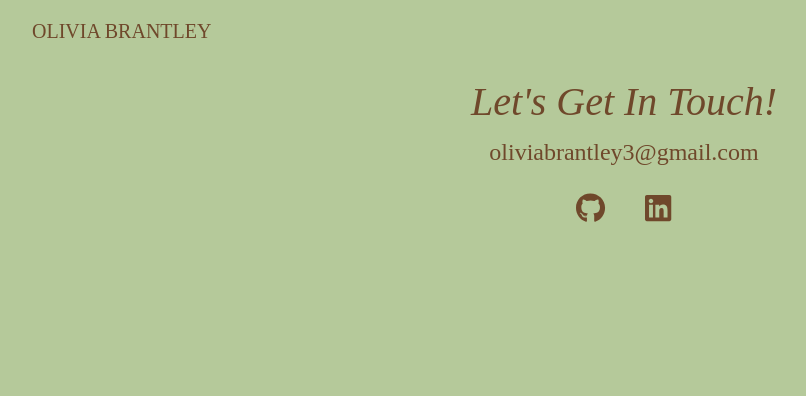
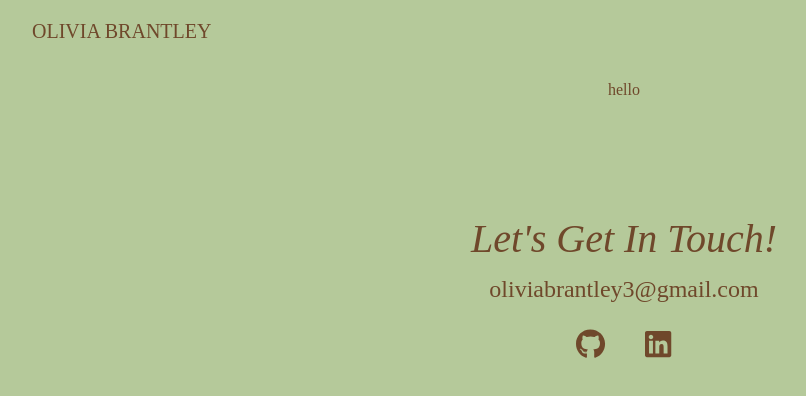
Before and after one commit to olvbrntly/personal-site, a React (Create React App) app: page /resume in a window 1280 px wide. Shown: the top 396 px of the page, without its empty margins (16-822 px from the left). Built offline with nearby package versions, Linux system fonts and the light colour scheme.

Commit message:
added resume component to resume route component

```diff
--- a/src/components/ResumePage.js
+++ b/src/components/ResumePage.js
@@ -1,10 +1,12 @@
 import Header from "./Header"
 import Contact from "./Contact"
+import Resume from "./Resume"
 
 const ResumePage = () =>{
     return(
         <div className="App">
             <Header />
+            <Resume />
             <Contact />
         </div>
     )
```
